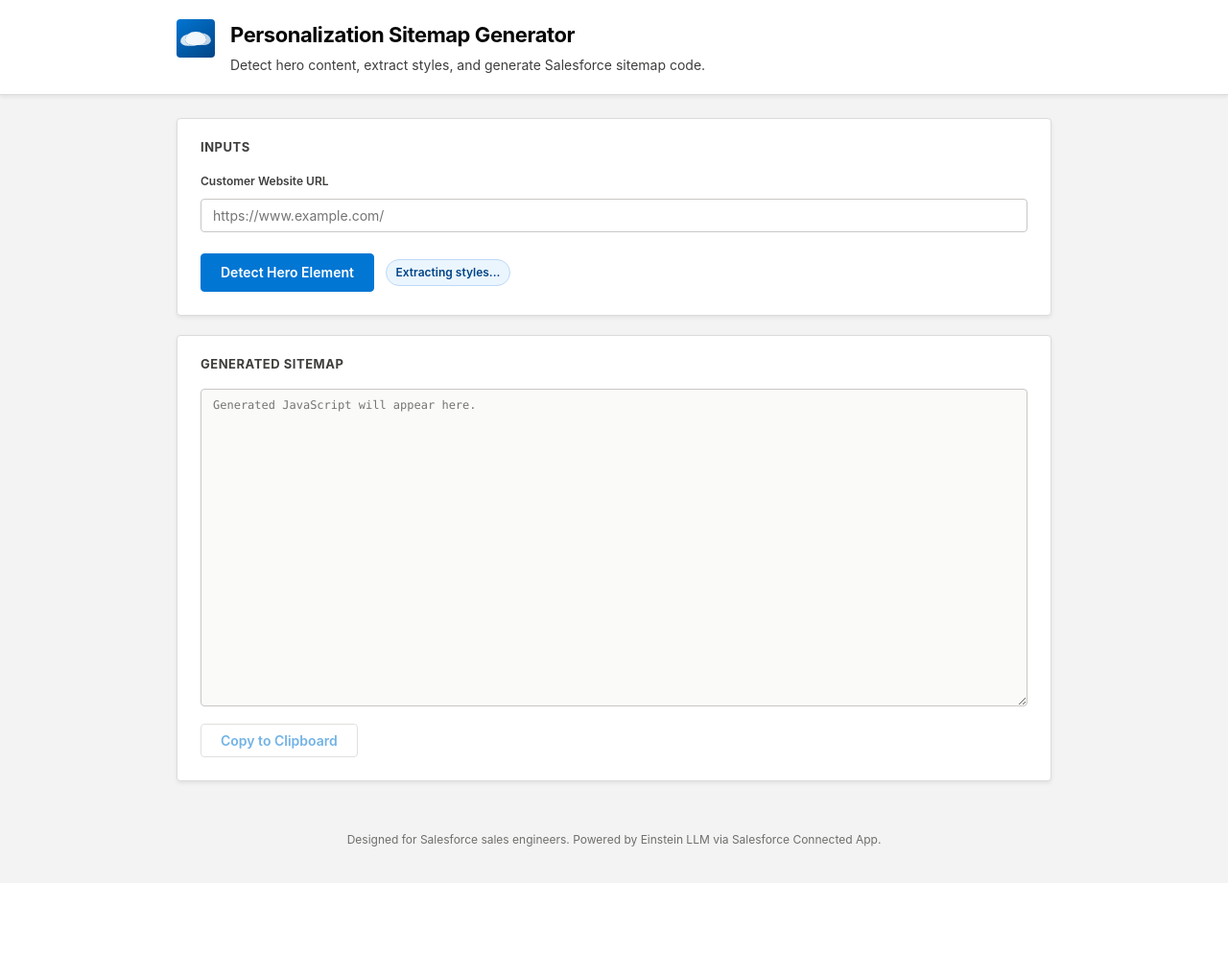
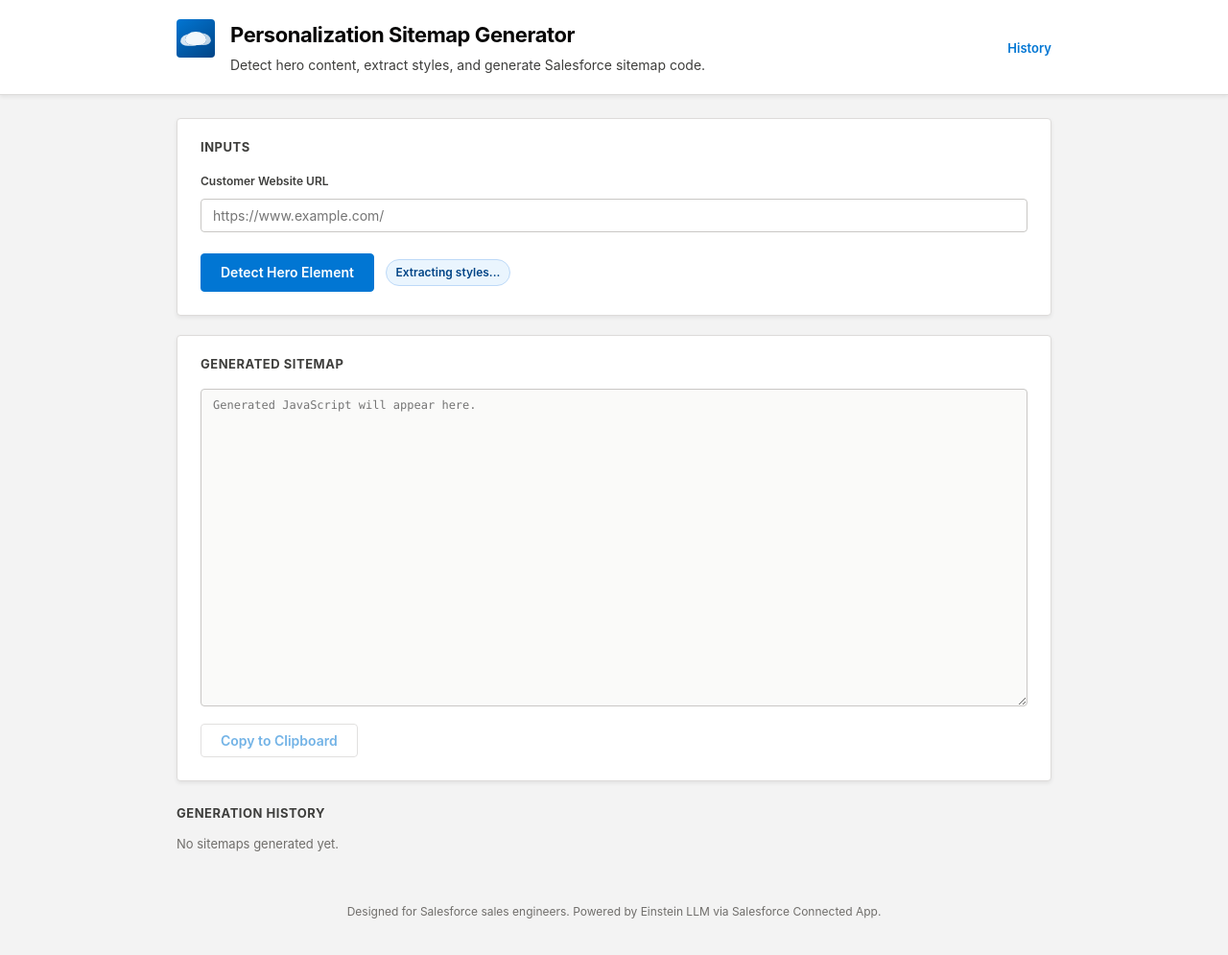
Before and after one commit to porziorobe/Salesforce-Personalization-Sitemap, a Flask app: page / in a window 1280 px wide. Shown: the whole page at 96% size. Before the commit the page ends 882 px from the top, so only its background shows below. Run offline with Flask 3, Linux system fonts and the light colour scheme.

Commit message:
Add generation history panel with localStorage persistence
Auto-save every successful generate/regenerate to browser localStorage,
displayed as a card list below the main app. Each entry shows brand
name, URL, and relative timestamp with Load/Delete actions. Header
gets a "History" quick-link that smooth-scrolls to the section.
Capped at 50 entries, oldest trimmed automatically.

Made-with: Cursor

```diff
--- a/static/app.js
+++ b/static/app.js
@@ -15,6 +15,11 @@
   var feedbackNote = document.getElementById('feedback-note');
   var regenerateBtn = document.getElementById('regenerate-btn');
   var issueCheckboxes = document.querySelectorAll('input[name="fb-issue"]');
+
+  var historyList = document.getElementById('history-list');
+  var clearHistoryBtn = document.getElementById('clear-history-btn');
+  var HISTORY_KEY = 'sitemap_history';
+  var HISTORY_MAX = 50;
 
   var extractedStyles = null;
   var stylesReady = false;
@@ -174,6 +179,7 @@
       outputArea.value = data.sitemap;
       copyBtn.disabled = false;
       showFeedbackPanel();
+      addHistoryEntry(pageUrl, data.sitemap);
     } catch (err) {
       showError('Network error during sitemap generation. Try again.');
     } finally {
@@ -218,6 +224,7 @@
       copyBtn.disabled = false;
       hideFeedbackPanel();
       showFeedbackPanel();
+      addHistoryEntry(pageUrlInput.value.trim(), data.sitemap);
     } catch (err) {
       showError('Network error during regeneration. Try again.');
     } finally {
@@ -253,4 +260,101 @@
       showError('Could not copy to clipboard.');
     }
   });
+
+  function deriveBrand(url) {
+    try {
+      var host = new URL(url).hostname.replace(/^www\./, '');
+      var name = host.split('.')[0];
+      return name.charAt(0).toUpperCase() + name.slice(1);
+    } catch (_) {
+      return 'Unknown';
+    }
+  }
+
+  function getHistory() {
+    try { return JSON.parse(localStorage.getItem(HISTORY_KEY)) || []; }
+    catch (_) { return []; }
+  }
+
+  function saveHistory(entries) {
+    localStorage.setItem(HISTORY_KEY, JSON.stringify(entries.slice(0, HISTORY_MAX)));
+  }
+
+  function addHistoryEntry(url, sitemap) {
+    var entries = getHistory();
+    entries.unshift({
+      id: String(Date.now()),
+      brand: deriveBrand(url),
+      url: url,
+      timestamp: Date.now(),
+      sitemap: sitemap,
+    });
+    saveHistory(entries);
+    renderHistory();
+  }
+
+  function deleteHistoryEntry(id) {
+    saveHistory(getHistory().filter(function (e) { return e.id !== id; }));
+    renderHistory();
+  }
+
+  function timeAgo(ts) {
+    var diff = Math.floor((Date.now() - ts) / 1000);
+    if (diff < 60) return 'Just now';
+    if (diff < 3600) return Math.floor(diff / 60) + ' min ago';
+    if (diff < 86400) return Math.floor(diff / 3600) + 'h ago';
+    if (diff < 172800) return 'Yesterday';
+    return new Date(ts).toLocaleDateString();
+  }
+
+  function renderHistory() {
+    var entries = getHistory();
+    clearHistoryBtn.hidden = entries.length === 0;
+
+    if (entries.length === 0) {
+      historyList.innerHTML = '<p class="history-empty">No sitemaps generated yet.</p>';
+      return;
+    }
+
+    historyList.innerHTML = entries.map(function (entry) {
+      return '<div class="history-card" data-id="' + entry.id + '">'
+        + '<div class="history-card-info">'
+        + '<span class="history-brand">' + entry.brand + '</span>'
+        + '<span class="history-url" title="' + entry.url + '">' + entry.url + '</span>'
+        + '</div>'
+        + '<span class="history-time">' + timeAgo(entry.timestamp) + '</span>'
+        + '<div class="history-actions">'
+        + '<button type="button" class="history-btn history-btn--load">Load</button>'
+        + '<button type="button" class="history-btn history-btn--delete">Delete</button>'
+        + '</div>'
+        + '</div>';
+    }).join('');
+  }
+
+  historyList.addEventListener('click', function (e) {
+    var btn = e.target.closest('.history-btn');
+    if (!btn) return;
+    var card = btn.closest('.history-card');
+    var id = card.dataset.id;
+    var entries = getHistory();
+    var entry = entries.find(function (e) { return e.id === id; });
+    if (!entry) return;
+
+    if (btn.classList.contains('history-btn--load')) {
+      outputArea.value = entry.sitemap;
+      copyBtn.disabled = false;
+      showFeedbackPanel();
+      outputArea.scrollIntoView({ behavior: 'smooth', block: 'center' });
+    } else if (btn.classList.contains('history-btn--delete')) {
+      deleteHistoryEntry(id);
+    }
+  });
+
+  clearHistoryBtn.addEventListener('click', function () {
+    if (!confirm('Clear all generation history?')) return;
+    localStorage.removeItem(HISTORY_KEY);
+    renderHistory();
+  });
+
+  renderHistory();
 })();
--- a/static/style.css
+++ b/static/style.css
@@ -59,4 +59,30 @@ body { margin: 0; min-height: 100vh; font-family: var(--font-stack); color: var(
 .feedback-checks { display: grid; grid-template-columns: 1fr 1fr; gap: 0.4rem 1.5rem; margin-bottom: 0.75rem; }
 .check-label { font-size: 0.8125rem; color: var(--sf-text); display: flex; align-items: center; gap: 0.4rem; cursor: pointer; }
 .check-label input[type="checkbox"] { accent-color: var(--sf-blue); margin: 0; }
+html { scroll-behavior: smooth; }
+.header-nav { margin-left: auto; align-self: center; }
+.header-link { font-size: 0.8125rem; font-weight: 600; color: var(--sf-blue); text-decoration: none; }
+.header-link:hover { text-decoration: underline; }
+
+.history-section { max-width: 960px; width: 100%; margin: 0 auto; padding: 0 1.5rem 1.5rem; }
+.history-header { display: flex; align-items: center; justify-content: space-between; margin-bottom: 0.75rem; }
+.history-header .panel-heading { margin: 0; }
+.history-clear { font-family: var(--font-stack); font-size: 0.75rem; font-weight: 600; color: var(--sf-text-placeholder); background: none; border: none; cursor: pointer; padding: 0; }
+.history-clear:hover { color: var(--sf-error-border); text-decoration: underline; }
+.history-list { display: flex; flex-direction: column; gap: 0.5rem; }
+.history-empty { font-size: 0.8125rem; color: var(--sf-text-placeholder); margin: 0; }
+.history-card { background: var(--sf-surface); border: 1px solid var(--sf-border); border-radius: var(--sf-radius); box-shadow: var(--sf-shadow); padding: 0.75rem 1rem; display: flex; align-items: center; gap: 1rem; }
+.history-card-info { flex: 1; min-width: 0; }
+.history-brand { font-size: 0.875rem; font-weight: 700; color: var(--sf-text); }
+.history-url { font-size: 0.75rem; color: var(--sf-text-placeholder); white-space: nowrap; overflow: hidden; text-overflow: ellipsis; display: block; max-width: 28rem; }
+.history-time { font-size: 0.6875rem; color: var(--sf-text-placeholder); white-space: nowrap; flex-shrink: 0; }
+.history-actions { display: flex; gap: 0.4rem; flex-shrink: 0; }
+.history-btn { font-family: var(--font-stack); font-size: 0.75rem; font-weight: 600; padding: 0.3rem 0.7rem; border-radius: var(--sf-radius); border: 1px solid var(--sf-border-strong); cursor: pointer; background: var(--sf-surface); color: var(--sf-blue); }
+.history-btn:hover { background: #eaf5fe; }
+.history-btn--delete { color: var(--sf-text-placeholder); }
+.history-btn--delete:hover { color: var(--sf-error-border); background: var(--sf-error-bg); border-color: var(--sf-error-border); }
+@media (max-width: 640px) {
+  .history-card { flex-direction: column; align-items: flex-start; }
+  .history-url { max-width: 100%; }
+}
 .visually-hidden { position: absolute; width: 1px; height: 1px; padding: 0; margin: -1px; overflow: hidden; clip: rect(0,0,0,0); white-space: nowrap; border: 0; }
--- a/templates/index.html
+++ b/templates/index.html
@@ -15,6 +15,9 @@
             <h1 class="app-title">Personalization Sitemap Generator</h1>
             <p class="app-subtitle">Detect hero content, extract styles, and generate Salesforce sitemap code.</p>
           </div>
+          <nav class="header-nav">
+            <a href="#generation-history" class="header-link">History</a>
+          </nav>
         </div>
       </header>
 
@@ -103,6 +106,16 @@
         </section>
       </main>
 
+      <section id="generation-history" class="history-section" aria-labelledby="history-heading">
+        <div class="history-header">
+          <h2 id="history-heading" class="panel-heading">Generation History</h2>
+          <button type="button" id="clear-history-btn" class="history-clear" hidden>Clear All</button>
+        </div>
+        <div id="history-list" class="history-list">
+          <p class="history-empty">No sitemaps generated yet.</p>
+        </div>
+      </section>
+
       <footer class="app-footer" role="contentinfo">
         <p>Designed for Salesforce sales engineers. Powered by Einstein LLM via Salesforce Connected App.</p>
       </footer>
```
